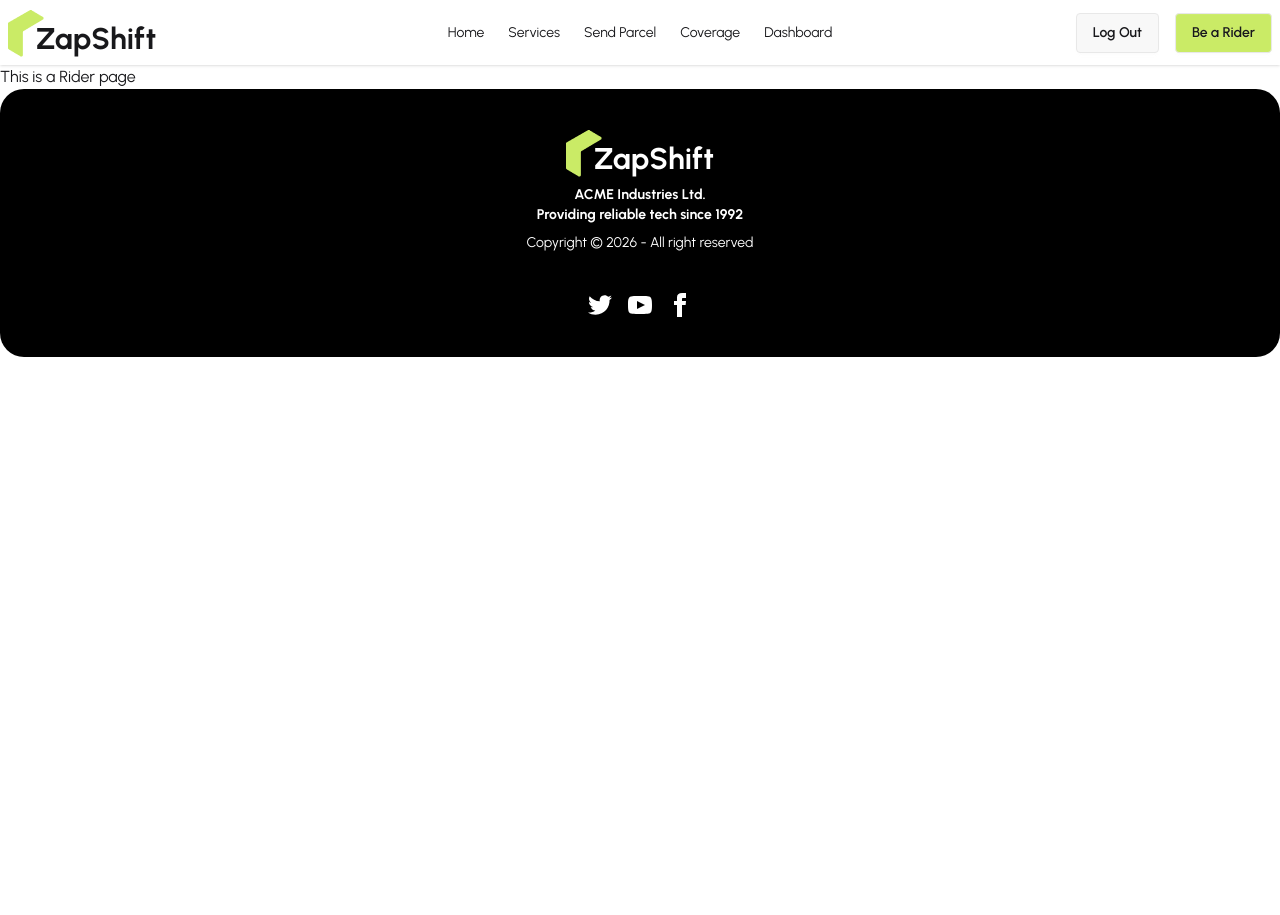
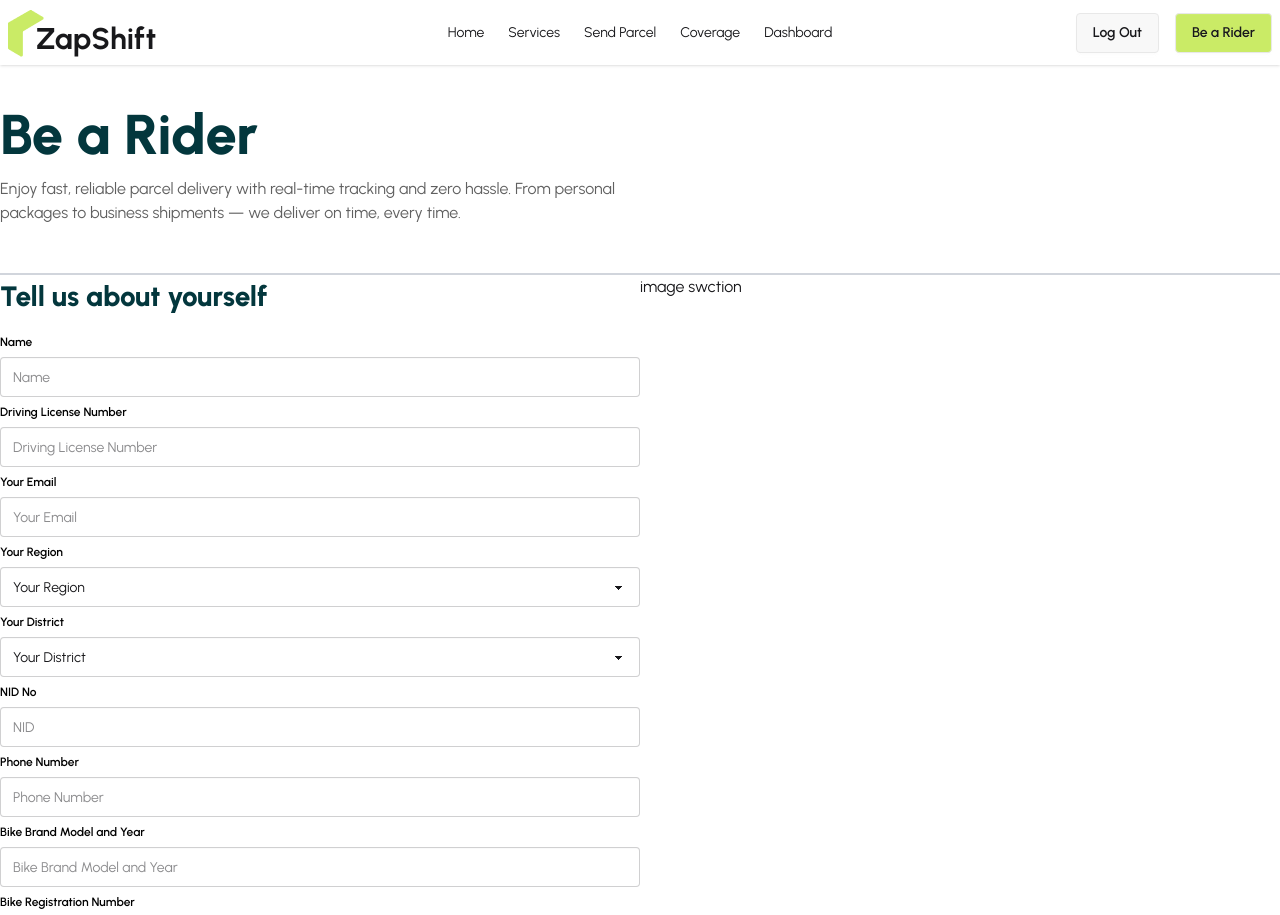
Before and after one commit to MizanurRahman-git/Zap_Shift_2, a React (Vite) app: page /rider in a window 1280 px wide. Shown: the top 915 px of the page. Before the commit the page ends 800 px from the top, so only its background shows below. Built offline with nearby package versions, Linux system fonts and the light colour scheme; no server answers; sample sign-in values are in the browser's storage.

Commit message:
added rider form and explore use hook form

```diff
--- a/src/pages/Rider/Rider.jsx
+++ b/src/pages/Rider/Rider.jsx
@@ -1,11 +1,156 @@
-
+import { useForm } from "react-hook-form";
 
 const Rider = () => {
-    return (
+  const { register, handleSubmit } = useForm();
+
+  const handleRiderSubmit = (data) => {
+
+    console.log(data);
+  };
+  return (
+    <div className="my-7">
+      <h2 className="font-extrabold text-[56px] text-[#03373D]">Be a Rider</h2>
+      <p className="text-[#606060]">
+        Enjoy fast, reliable parcel delivery with real-time tracking and zero
+        hassle. From personal <br /> packages to business shipments — we deliver
+        on time, every time.
+      </p>
+      <div className="grid grid-cols-1 md:grid-cols-2 mt-12 border-t-2 border-gray-300">
+        {/* form section */}
         <div>
-            <h2>This is a Rider page</h2>
+          {/* form */}
+          <h2 className="font-extrabold text-[28px] text-[#03373D]">
+            Tell us about yourself
+          </h2>
+          <form onSubmit={handleSubmit(handleRiderSubmit)}>
+            <div className="mt-3">
+              <fieldset className="fieldset">
+                {/* name field */}
+                <label className="label text-black font-semibold">Name</label>
+                <input
+                  type="text"
+                  className="input w-full"
+                  placeholder="Name"
+                  {...register("riderName", { required: true })}
+                />
+                {/* License Number field */}
+                <label className="label text-black font-semibold">
+                  Driving License Number
+                </label>
+                <input
+                  type="number"
+                  className="input w-full"
+                  placeholder="Driving License Number"
+                  {...register("licenseNumber", { required: true })}
+                />
+                {/* email */}
+                <label className="label text-black font-semibold">
+                  Your Email
+                </label>
+                <input
+                  type="email"
+                  className="input w-full"
+                  placeholder="Your Email"
+                  {...register("riderEmail", { required: true })}
+                />
+
+                {/* your region */}
+                <label className="label text-black font-semibold">
+                  Your Region
+                </label>
+                <select
+                  defaultValue="Your Region"
+                  className="select w-full"
+                  {...register("riderRegion", { required: true })}
+                >
+                  <option disabled={true}>Your Region</option>
+                  <option>Dhaka</option>
+                  <option>Rangpur</option>
+                  <option>sylet</option>
+                </select>
+
+                {/* your district*/}
+                <label className="label text-black font-semibold">
+                  Your District
+                </label>
+                <select
+                  defaultValue="Your District"
+                  className="select w-full"
+                  {...register("riderDistrict", { required: true })}
+                >
+                  <option disabled={true}>Your District</option>
+                  <option>Dhaka</option>
+                  <option>Rangpur</option>
+                  <option>sylet</option>
+                </select>
+
+                {/* NID No */}
+                <label className="label text-black font-semibold">NID No</label>
+                <input
+                  type="number"
+                  className="input w-full"
+                  placeholder="NID"
+                  {...register("nidNumber", {required: true})}
+                />
+
+                {/* Phone No */}
+                <label className="label text-black font-semibold">
+                  Phone Number
+                </label>
+                <input
+                  type="number"
+                  className="input w-full"
+                  placeholder="Phone Number"
+                  {...register("phoneNumber", {required: true})}
+                />
+
+                {/* Bike Brand Model and Year */}
+                <label className="label text-black font-semibold">
+                  Bike Brand Model and Year
+                </label>
+                <input
+                  type="text"
+                  className="input w-full"
+                  placeholder="Bike Brand Model and Year"
+                  {...register("bikeModel&year", {required: true})}
+                />
+
+                {/* Bike Registration Number */}
+                <label className="label text-black font-semibold">
+                  Bike Registration Number
+                </label>
+                <input
+                  type="number"
+                  className="input w-full"
+                  placeholder="Bike Registration Number"
+                  {...register("bikeRegistrationNumber", {required: true})}
+                />
+
+                {/* Tell us about yourself */}
+                <label className="label text-black font-semibold">
+                  Tell us about yourself
+                </label>
+                <input
+                  type="text"
+                  className="input w-full"
+                  placeholder="Tell us about yourself"
+                  {...register("riderAbouts", {required: true})}
+                />
+
+                <button className="btn btn-neutral mt-4 bg-primary text-black border-0">
+                  Submit
+                </button>
+              </fieldset>
+            </div>
+          </form>
         </div>
-    );
+        <div>
+          {/* image */}
+          <p>image swction</p>
+        </div>
+      </div>
+    </div>
+  );
 };
 
 export default Rider;
```
